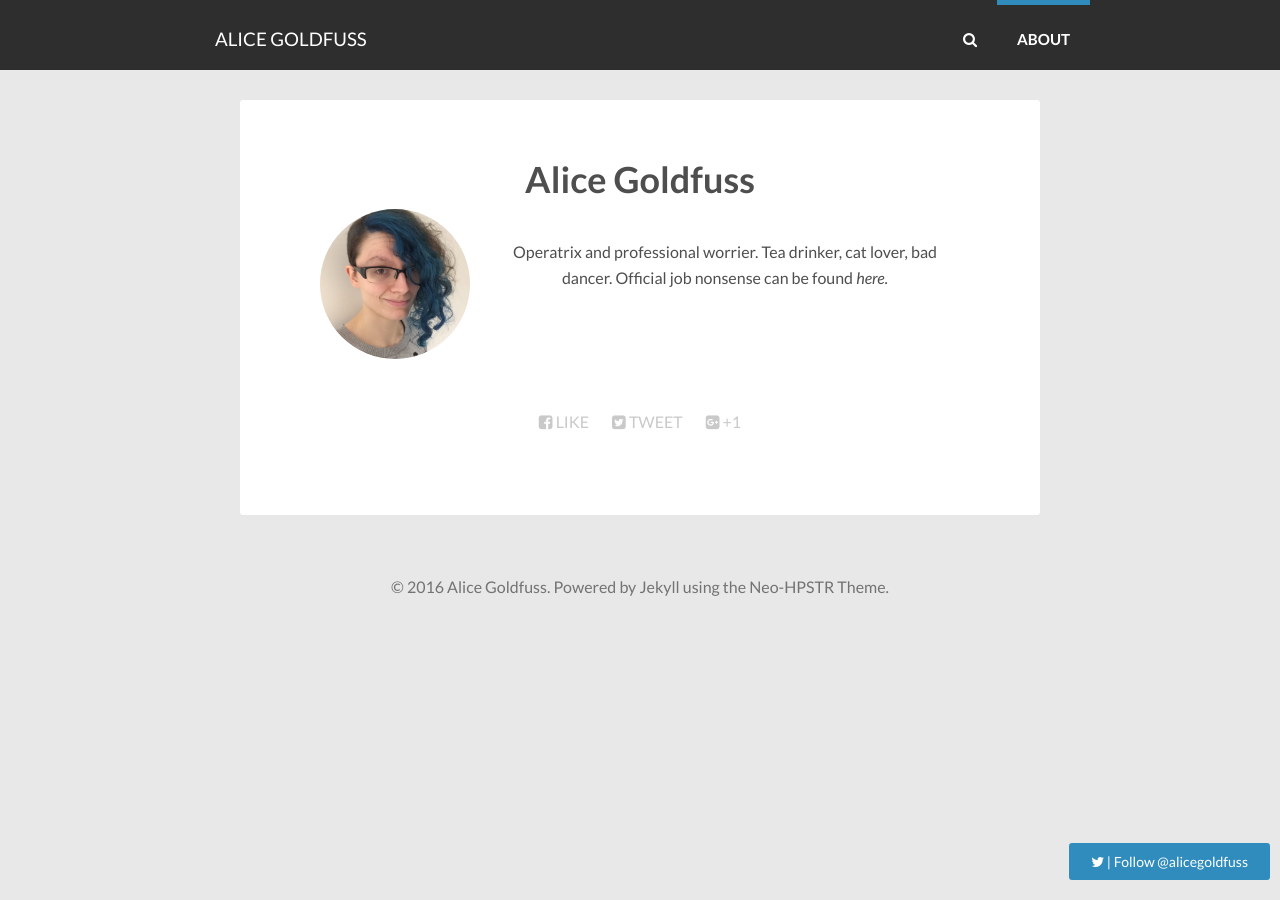
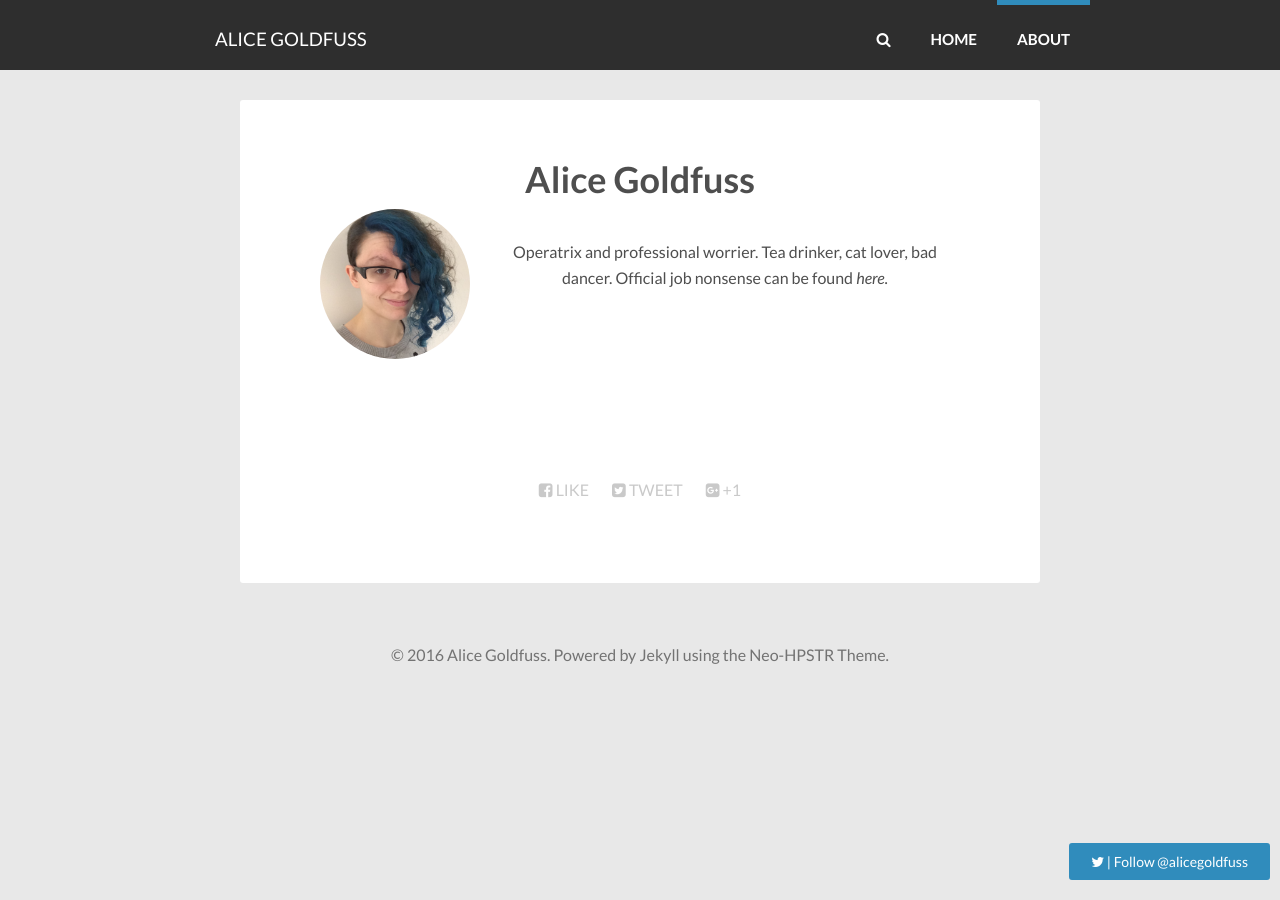
Before and after one commit to alicegoldfuss/blog, a Jekyll site: the page built from about/index.md, in a window 1280 px wide. Built offline with Jekyll 4.4.1, drawn with Linux system fonts in a browser that asks for light colours; nearby versions of some CDN libraries; comment, search, counter and statistics services are not loaded.

Commit message:
Menu/About tweaks for mobile

```diff
--- a/_config.yml
+++ b/_config.yml
@@ -1,5 +1,5 @@
 title:            Alice Goldfuss
-description:      Ranty rants
+description:
 # put your disqus here
 disqus_shortname:
 reading_time:     true # if true, shows the estimated reading time for a post
@@ -17,6 +17,8 @@
 #   To create sub categories. add a submenu item
 # See the example
 menu:
+  - title: 'Home'
+    url: '/'
   - title: 'About'
     url: '/about'
  # - title: 'Tags'
--- a/_sass/_page.scss
+++ b/_sass/_page.scss
@@ -242,6 +242,22 @@
 	text-align: center;
 	@include clearfix;
 }
+
+.about {
+	position: relative;
+	background-color: $white;
+	// box-shadow: 0 0 0 1px rgba($border-color,0.1), 0 6px 12px rgba($black,0.1);
+	@include rounded(3px);
+	@media #{$medium} {
+	}
+	@media #{$large} {
+		max-width: 800px;
+	}
+	text-align: center;
+	@include clearfix;
+}
+
+
 .read-more-header {
 	position: absolute;
 	top: -20px;
--- a/about/index.md
+++ b/about/index.md
@@ -4,10 +4,27 @@
 share: true
 ---
 
-<div class="read-more-content author-info">
-<center><h3>{{site.owner.name}}</h3></center>
-<div class="author-container">
+
+<div class="about">
+  <div class="read-more-content author-info">
+    <h3>{{site.owner.name}}</h3>
+    <div class="author-container">
       <img class="author-img" src="{{site.url}}/{{site.owner.avatar}}" alt="{{site.owner.name}}" />
-      <center><div class="author-bio">{{site.owner.bio}}</div></center>
+      <div class="author-bio">{{site.owner.bio}}</div>
     </div>
+    <div class="author-share">
+      <ul class="list-inline social-buttons">
+        {% for network in site.social %}
+          <li><a href="{{ network.url }}" target="_blank"><i class="fa fa-{{ network.title }} fa-fw"></i></a></li>
+        {% endfor %}
+      </ul>
+      {% if site.owner.github %}
+        <a aria-label="Follow @{{site.owner.github}} on GitHub" data-style="mega" href="https://github.com/{{site.owner.github}}" class="github-button">Follow @{{site.owner.github}}</a>
+      {% endif %}
+      <br>
+     <!-- {% if site.owner.twitter %}
+        <a href="https://twitter.com/{{site.owner.twitter}}" class="twitter-follow-button" data-show-count="false" data-size="large">Follow @{{site.owner.twitter}}</a>
+      {% endif %} -->
+    </div>
+  </div>
 </div>
```
